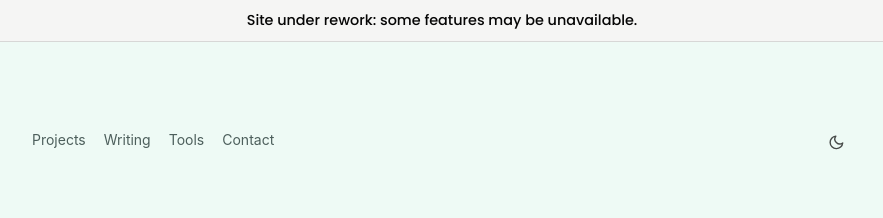
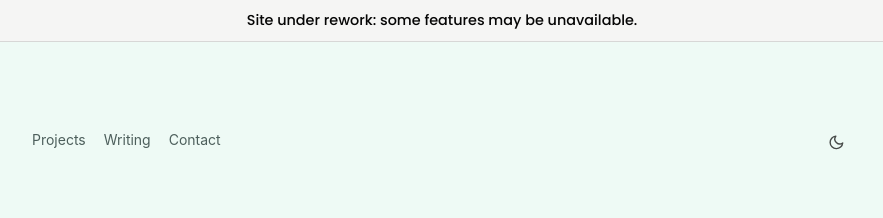
Before and after one commit to Ho3pLi/MyPlace, a React (Vite) app: page / in a window 1280 px wide. Shown: the top 218 px of the page, without its empty margins (198-1081 px from the left). Built offline with nearby package versions, Linux system fonts and the light colour scheme; no server answers.

Commit message:
refactor: remove Tools link from navigation in Home component

```diff
--- a/src/components/home/Home.jsx
+++ b/src/components/home/Home.jsx
@@ -111,7 +111,6 @@ const Home = () => {
       <nav className="homeNav" aria-label="Main navigation">
         <a href="#projects">Projects</a>
         <Link to="/blog">Writing</Link>
-        <Link to="/developer-tools">Tools</Link>
         <a href="#contact">Contact</a>
       </nav>
 
```
